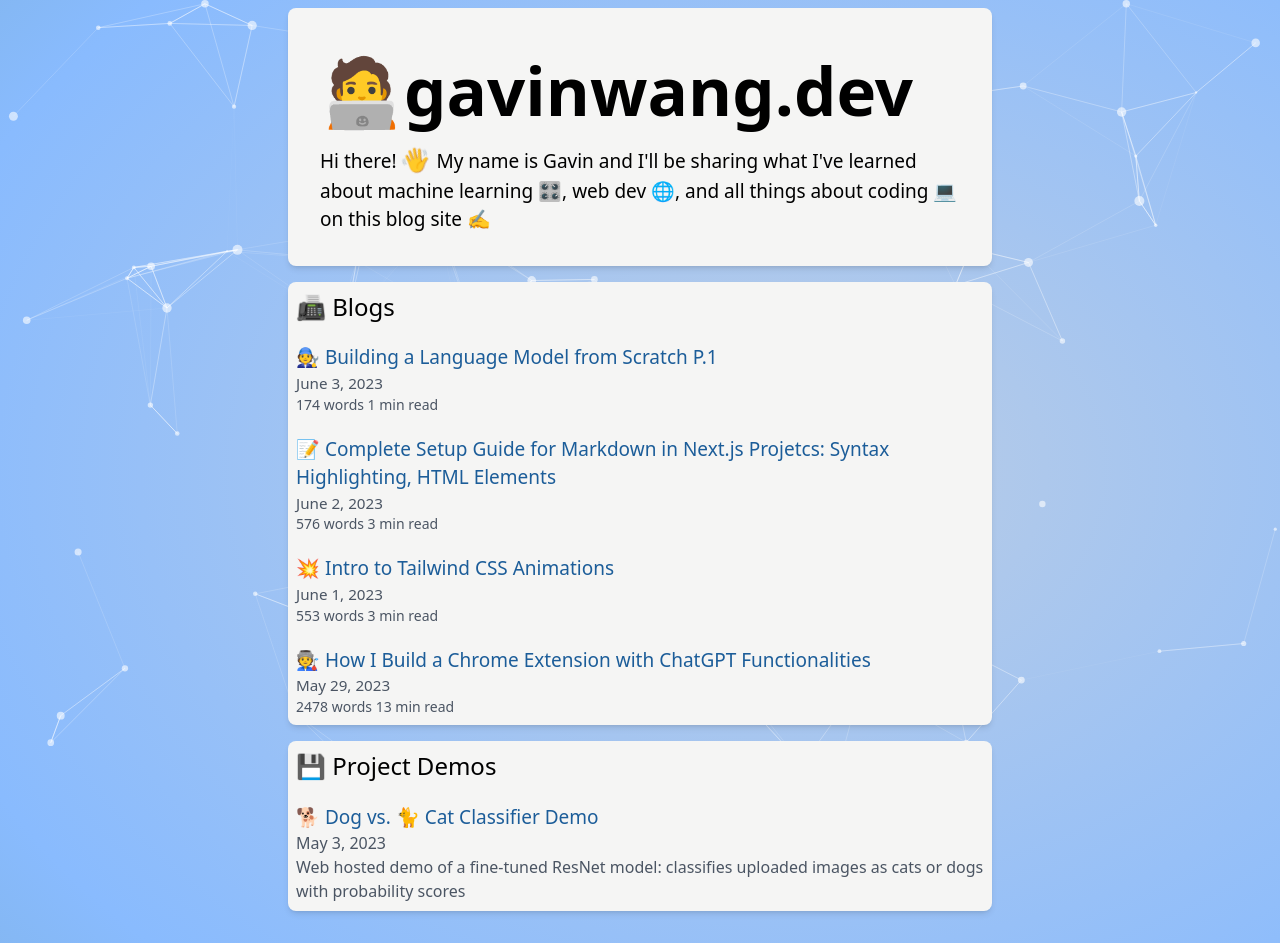
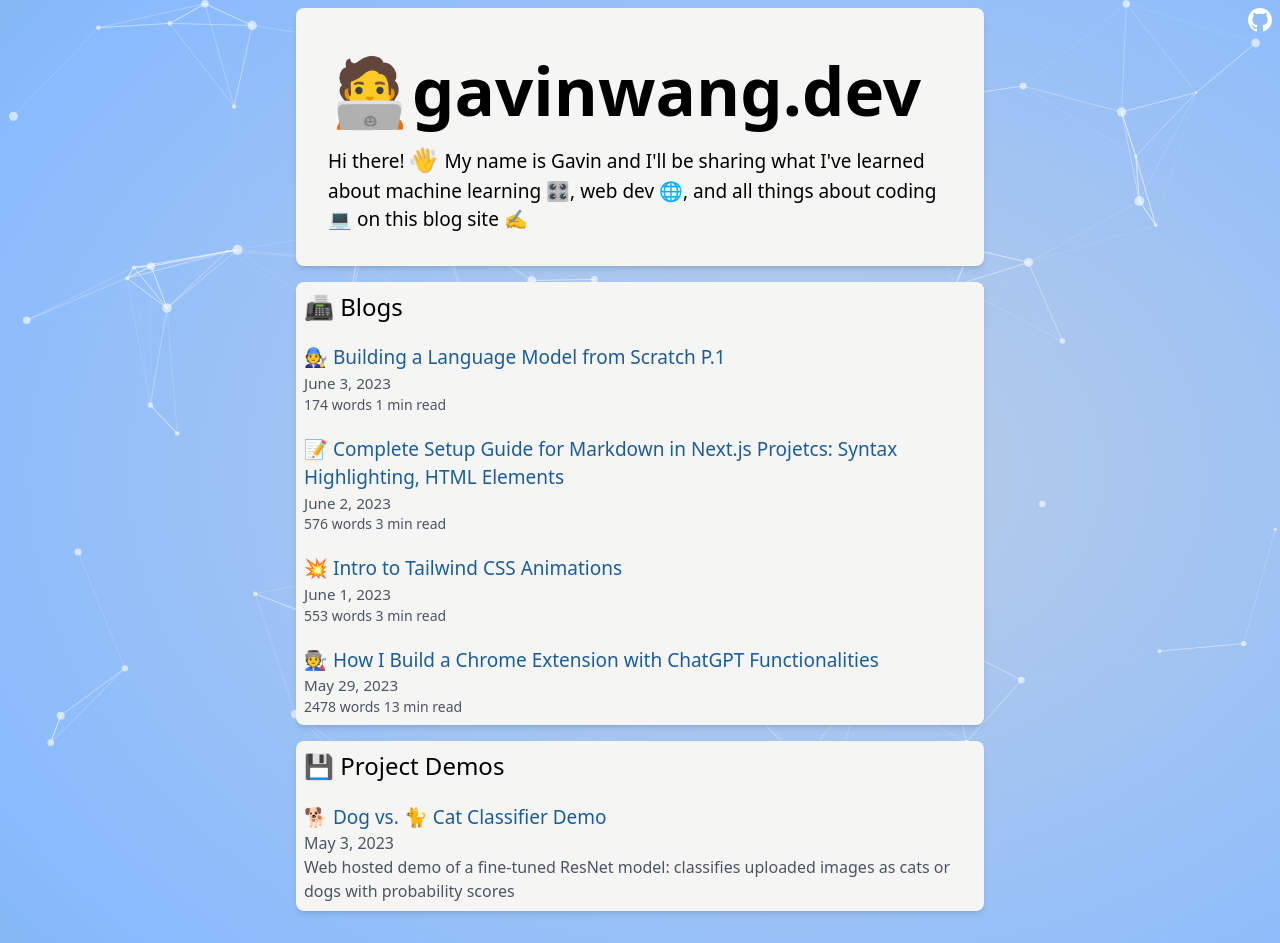
Before and after one commit to wry0313/gavinwang.dev, a Next.js app: page / in a window 1280 px wide. Built offline with nearby package versions, Linux system fonts and the light colour scheme.

Commit message:
github link

```diff
--- /dev/null
+++ b/components/GitHubButton.js
@@ -0,0 +1,22 @@
+const github = "https://github.com/wry0313"
+const GitHubButton = () => {
+    return (
+        <div className="hover:scale-105 duration-300">
+            <a href={github} target="_blank" rel="noreferrer">
+                <svg
+                    className={"h-5 w-5 sm:h-6 sm:w-6"}
+                    viewBox="0 0 16 16"
+                    fill="currentColor"
+                >
+                    <path
+                        fillRule="evenodd"
+                        d="M8 0C3.58 0 0 3.58 0 8c0 3.54 2.29 6.53 5.47 7.59.4.07.55-.17.55-.38 0-.19-.01-.82-.01-1.49-2.01.37-2.53-.49-2.69-.94-.09-.23-.48-.94-.82-1.13-.28-.15-.68-.52-.01-.53.63-.01 1.08.58 1.23.82.72 1.21 1.87.87 2.33.66.07-.52.28-.87.51-1.07-1.78-.2-3.64-.89-3.64-3.95 0-.87.31-1.59.82-2.15-.08-.2-.36-1.02.08-2.12 0 0 .67-.21 2.2.82.64-.18 1.32-.27 2-.27.68 0 1.36.09 2 .27 1.53-1.04 2.2-.82 2.2-.82.44 1.1.16 1.92.08 2.12.51.56.82 1.27.82 2.15 0 3.07-1.87 3.75-3.65 3.95.29.25.54.73.54 1.48 0 1.07-.01 1.93-.01 2.2 0 .21.15.46.55.38A8.013 8.013 0 0016 8c0-4.42-3.58-8-8-8z"
+                    />
+                </svg>
+            </a>
+        </div>
+
+    );
+};
+
+export default GitHubButton;
--- a/components/layout.js
+++ b/components/layout.js
@@ -1,6 +1,6 @@
 import Head from 'next/head';
 import Link from 'next/link';
-import ParticlesBG from "./particles";
+import ParticlesBG from "./ParticlesBG";
 
 
 export const siteTitle = 'gavinwang.dev Personal Developer Blog Site';
@@ -10,7 +10,7 @@ export default function Layout({ children, home }) {
   return (
     <div className={home ? 'gradient-animation' : ''}>
       <ParticlesBG className=""></ParticlesBG>
-       <div className="relative max-w-[44rem] pt-2 pb-8 mx-auto text-[19px]">
+       <div className="relative max-w-[44rem] p-2 pb-8 mx-auto text-[19px]">
       <Head>
         <link rel="shortcut icon" href="/images/favicon.ico" />
         <link rel="apple-touch-icon" sizes="180x180" href="/images/apple-touch-icon.png" />
--- a/pages/dog.js
+++ b/pages/dog.js
@@ -1,5 +1,5 @@
 import Head from 'next/head';
-import Layout from '../components/layout';
+import Layout from '../components/Layout';
 import Image from 'next/image';
 import { useEffect, useState } from 'react';
 
--- a/pages/hello.js
+++ b/pages/hello.js
@@ -1,4 +1,4 @@
-import ParticlesBG from "../components/particles";
+import ParticlesBG from "../components/ParticlesBG";
 
 export default function App () {
     return(
--- a/pages/index.js
+++ b/pages/index.js
@@ -1,9 +1,10 @@
 import Head from 'next/head';
-import Layout, { siteTitle } from '../components/layout';
+import Layout, { siteTitle } from '../components/Layout';
 import { getSortedPostsData } from '../lib/posts';
 import Link from 'next/link';
-import Date from '../components/date';
-import Typing from '../components/typing';
+import Date from '../components/Date';
+import Typing from '../components/Typing';
+import GitHubButton from '../components/GitHubButton';
 
 export async function getStaticProps() {
   const allPostsData = getSortedPostsData();
@@ -21,7 +22,10 @@ export default function Home({ allPostsData }) {
       <Head>
         <title>{siteTitle}</title>
       </Head>
-      <section className="front-page-card hover:bg-transparent hover:backdrop-blur-sm">
+      <div className="fixed top-2 right-2">
+  <GitHubButton className=""></GitHubButton>
+</div>
+      <section className="front-page-card hover:bg-transparent hover:backdrop-blur-sm hover:text-white">
         <h1 className="text-[2.2rem] md:text-[4.2rem] font-bold flex">
           🧑‍💻<Typing text="gavinwang.dev" speed="400" />
         </h1>
--- a/pages/posts/[id].js
+++ b/pages/posts/[id].js
@@ -1,7 +1,7 @@
-import Layout from '../../components/layout';
+import Layout from '../../components/Layout';
 import { getAllPostIds, getPostData } from '../../lib/posts'
 import Head from 'next/head';
-import Date from '../../components/date'
+import Date from '../../components/Date'
 import ReactMarkdown from "react-markdown"
 import {Prism as SyntaxHighlighter} from 'react-syntax-highlighter'
 import {oneLight} from 'react-syntax-highlighter/dist/cjs/styles/prism'
```
Also changed, not shown: components/ParticlesBG.js (renamed from components/particles.js).
